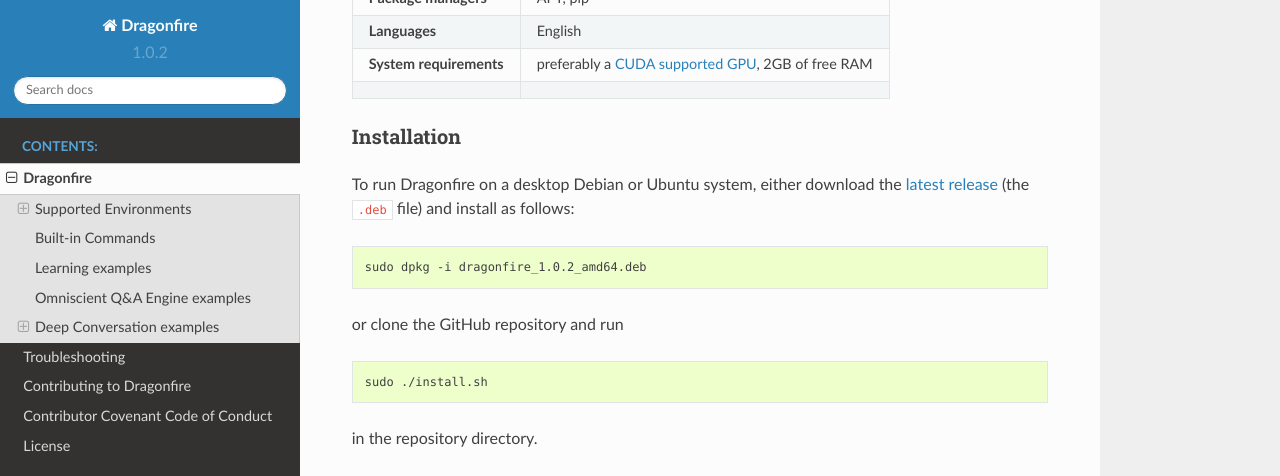
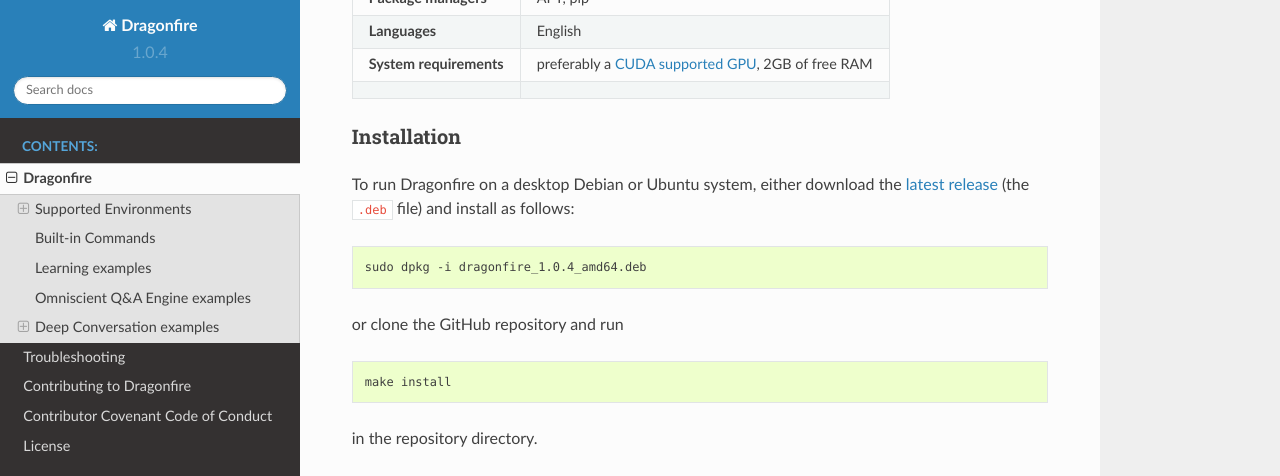
Before and after one commit to DragonComputer/Dragonfire, a Sphinx documentation site: the page built from docs/source/readme.rst, in a window 1280 px wide and 900 px high, scrolled down 1240 px. Shown: the top 476 px of the window. Built offline with Sphinx 7.4.7 and the Read the Docs theme 2.0.0, drawn with Linux system fonts in a browser that asks for light colours.

Commit message:
Bump the version

````diff
--- a/README.md
+++ b/README.md
@@ -55,14 +55,14 @@
 To run Dragonfire on a desktop Debian or Ubuntu system, either download the [latest release](https://github.com/DragonComputer/Dragonfire/releases/latest) (the `.deb` file) and install as follows:
 
 ```Shell
-sudo dpkg -i dragonfire_1.0.2_amd64.deb
+sudo dpkg -i dragonfire_1.0.4_amd64.deb
 ```
 
 
 or clone the GitHub repository and run
 
 ```Shell
-sudo ./install.sh
+make install
 ```
 
 in the repository directory.
--- a/docs/source/conf.py
+++ b/docs/source/conf.py
@@ -29,9 +29,9 @@
 author = 'Mehmet Mert Yıldıran'
 
 # The short X.Y version
-version = '1.0.2'
+version = '1.0.4'
 # The full version, including alpha/beta/rc tags
-release = '1.0.2'
+release = '1.0.4'
 
 
 # -- General configuration ---------------------------------------------------
--- a/dragonfire/__init__.py
+++ b/dragonfire/__init__.py
@@ -52,7 +52,7 @@
 from sqlalchemy.orm import sessionmaker  # ORM submodule of SQLAlchemy
 
 
-__version__ = '1.0.2'
+__version__ = '1.0.4'
 
 DRAGONFIRE_PATH = os.path.dirname(os.path.abspath(inspect.getfile(inspect.currentframe())))
 FNULL = open(os.devnull, 'w')
--- a/setup.py
+++ b/setup.py
@@ -64,7 +64,7 @@
     # Versions should comply with PEP440.  For a discussion on single-sourcing
     # the version across setup.py and the project code, see
     # https://packaging.python.org/en/latest/single_source_version.html
-    version='1.0.2',
+    version='1.0.4',
     description='Dragonfire is an open source virtual assistant project for Ubuntu based Linux distributions',
     long_description=long_description,
     long_description_content_type='text/markdown',
````
Also changed, not shown: 7 other files.
